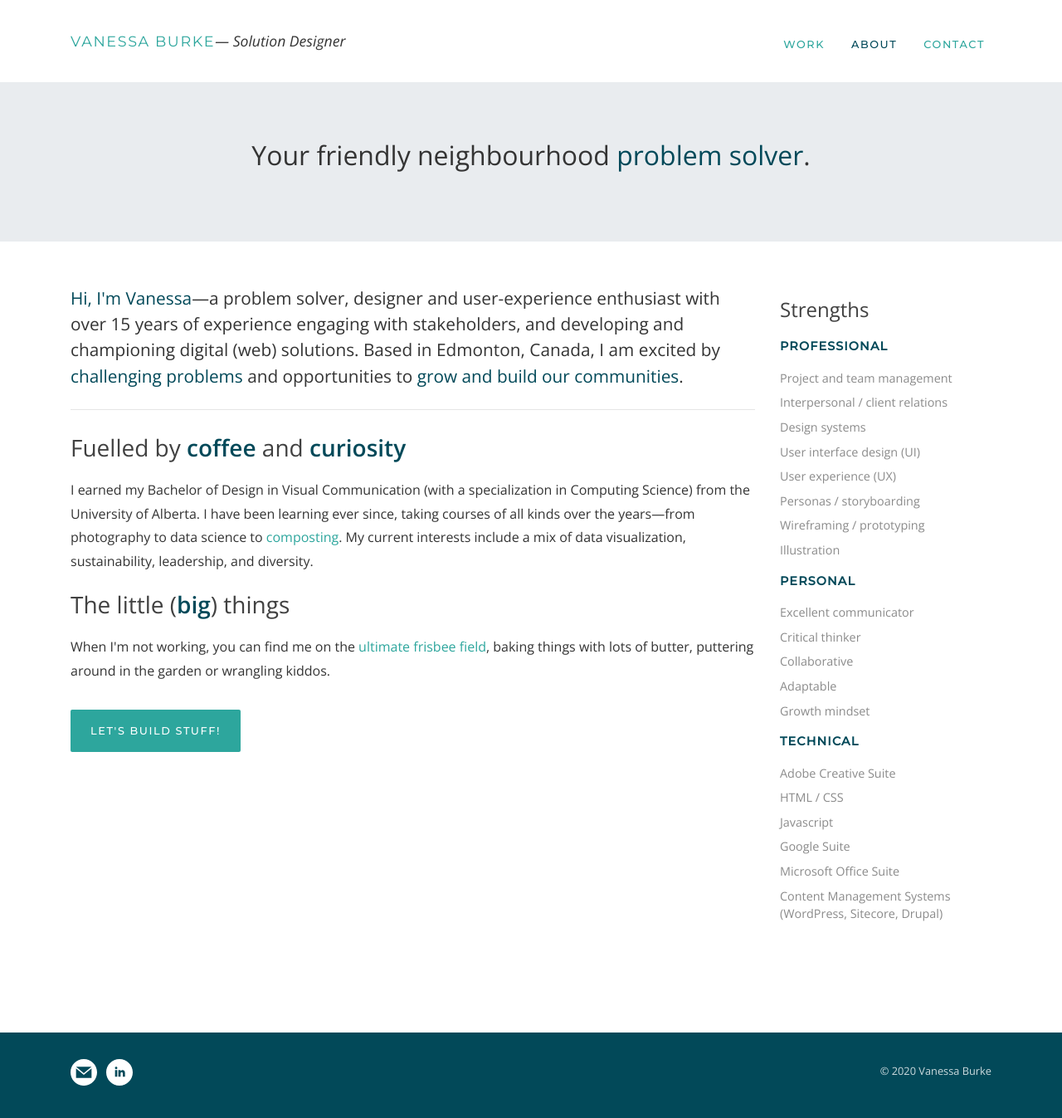
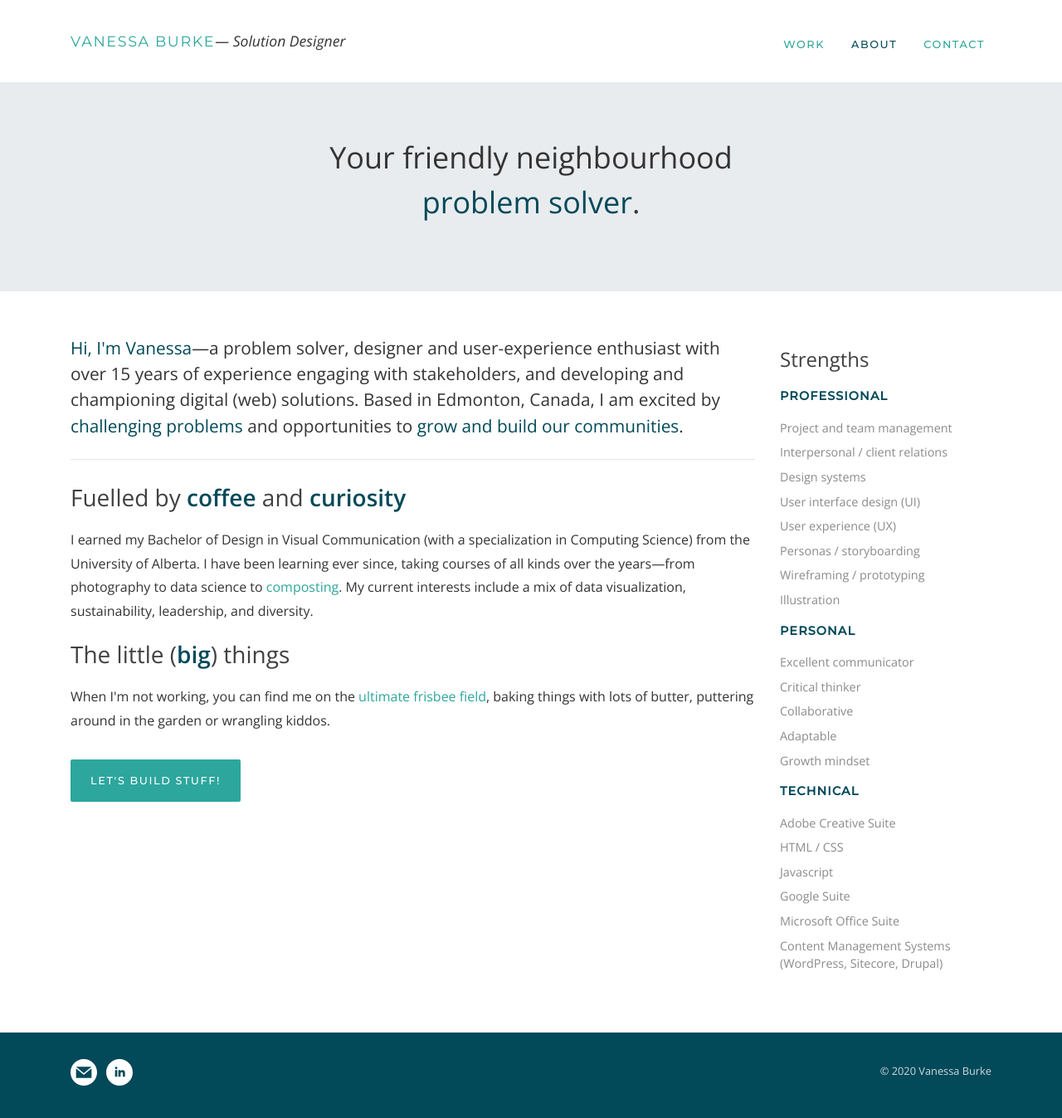
Before and after one commit to vnburke/vnburke.github.io, a Jekyll site: the page built from about.md, in a window 1280 px wide and 1372 px high. Shown: the top 1347 px of the window at 83% size. Built offline with Jekyll 4.4.1, drawn with Linux system fonts in a browser that asks for light colours.

Commit message:
Jumbotron styling

```diff
--- a/_sass/main.scss
+++ b/_sass/main.scss
@@ -214,7 +214,7 @@ hr {
 }
 
 .lead {
-  font-size: 2rem;
+  font-size: 2.25rem;
   //font-weight: 400;
   line-height: 1.5em;
 
--- a/about.md
+++ b/about.md
@@ -22,7 +22,7 @@ title: About
   <div class="container">
     <div class="row justify-content-center">
       <div class="col-lg-8">
-        <p class="lead">Your friendly neighbourhood <strong id="sequence">designer</strong>.</p>
+        <p class="lead">Your friendly neighbourhood<br /><strong id="sequence">designer</strong>.</p>
       </div>
     </div>
   </div>
```
Also changed, not shown: other parts of about.md (+1 -1 lines).
